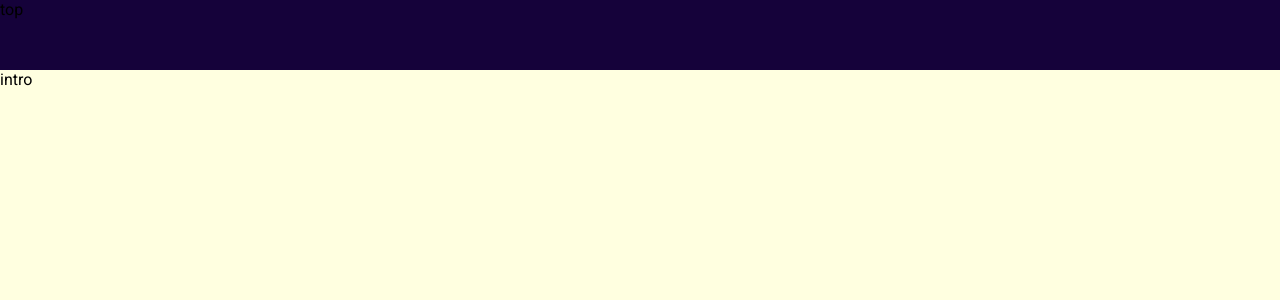
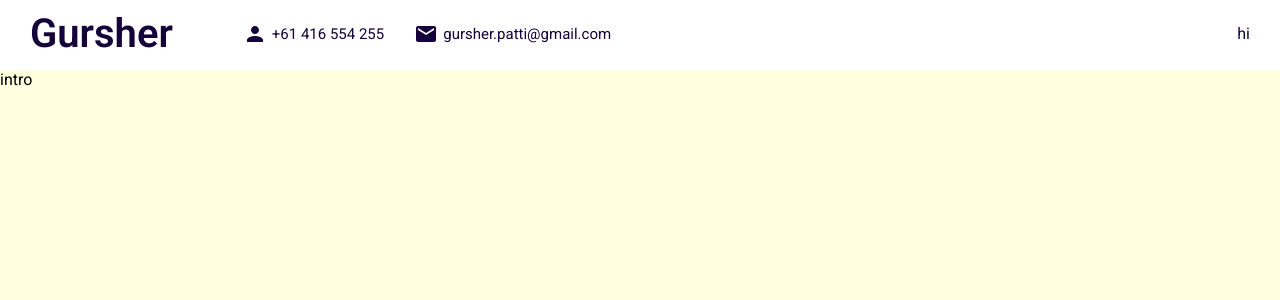
Before and after one commit to gurshersingh/gurshersingh1.github.io, a React (Create React App) app: page / in a window 1280 px wide. Shown: the top 300 px of the page. Built offline with nearby package versions, Linux system fonts and the light colour scheme.

Commit message:
left top bar

```diff
--- a/package.json
+++ b/package.json
@@ -3,6 +3,8 @@
   "version": "0.1.0",
   "private": true,
   "dependencies": {
+    "@material-ui/core": "^4.11.4",
+    "@material-ui/icons": "^4.11.2",
     "@testing-library/jest-dom": "^5.13.0",
     "@testing-library/react": "^11.2.7",
     "@testing-library/user-event": "^12.8.3",
--- a/public/index.html
+++ b/public/index.html
@@ -9,7 +9,7 @@
       name="description"
       content="Web site created using create-react-app"
     />
-    <link href="https://fonts.googleapis.com/css2?family=Roboto:ital,wght@0,100;0,300;0,400;0,700;0,900;1,100;1,400&display=swap" rel="stylesheet">
+    <link href="https://fonts.googleapis.com/css2?family=Roboto:ital,wght@0,100;0,300;0,400;0,500;0,600;0,700;0,900;1,100;1,400&display=swap" rel="stylesheet">
     <title>React Portfolio Site</title>
     <style>
       *{
--- a/src/app.scss
+++ b/src/app.scss
@@ -9,6 +9,7 @@
         top: 70px;
         scroll-snap-type: y mandatory;
         scrollbar-width: none;
+        scroll-behavior: smooth ;
         &::-webkit-scrollbar{
             display: none;
         }
--- a/src/componants/contact/Contact.jsx
+++ b/src/componants/contact/Contact.jsx
@@ -2,7 +2,7 @@ import  './contact.scss'
 
 export default function Contact() {
     return (
-        <div className = "contact">
+        <div className = "contact" id="contact">
             con
         </div>
     )
--- a/src/componants/intro/Intro.jsx
+++ b/src/componants/intro/Intro.jsx
@@ -2,7 +2,7 @@ import './intro.scss'
 
 export default function Intro() {
     return (
-        <div className="intro">
+        <div className="intro" id="intro">
             intro
         </div>
     )
--- a/src/componants/portfolio/Portfolio.jsx
+++ b/src/componants/portfolio/Portfolio.jsx
@@ -2,7 +2,7 @@ import './portfolio.scss'
 
 export default function portfolio() {
     return (
-        <div className="portfolio">
+        <div className="portfolio" id="portfolio">
             port
         </div>
     )
--- a/src/componants/testimonial/Testimonial.jsx
+++ b/src/componants/testimonial/Testimonial.jsx
@@ -2,7 +2,7 @@ import  './testimonial.scss'
 
 export default function Testomonial() {
     return (
-        <div className="testimonial">
+        <div className="testimonial" id="testimonial">
             test
         </div>
     )
--- a/src/componants/topbar/Topbar.jsx
+++ b/src/componants/topbar/Topbar.jsx
@@ -1,9 +1,27 @@
 import './topbar.scss'
-
+import {Person, Mail} from "@material-ui/icons"
 export default function Topbar() {
     return (
-        <div className="topbar">
-            top
+        <div className="topbar" id="topbar">
+            <div className="wrapper">
+                <div className="left">
+                    <a href="#intro" className="logo"> Gursher</a>
+
+
+                <div className="itemcontainer">
+                <Person className="icon"/>
+                <span> +61 416 554 255</span>
+                </div>
+
+                <div className="itemcontainer">
+                <Mail className="icon"/>
+                <span> gursher.patti@gmail.com</span>
+                </div>
+                </div>
+                <div className="right">
+                    hi
+                </div>
+            </div>
         </div>
     )
 }
--- a/src/componants/topbar/topbar.scss
+++ b/src/componants/topbar/topbar.scss
@@ -1,8 +1,46 @@
+@import './../../global.scss';
+
 .topbar{
-    background-color: #15023a;
+
     width: 100%;
     height: 70px;
+    background-color: white;
+    color:  $mainColor;
     position: fixed;
     top: 0;
     z-index: 2;
+
+    .wrapper{
+         padding: 10px 30px;
+         display: flex;
+         align-items: center;
+         justify-content: space-between;
+
+          .left{
+            display: flex;
+            align-items: center;
+            .logo{
+                font-size: 40px;
+                font-weight: 600;
+                text-decoration: none;
+                color: inherit;
+                margin-right: 40px;
+            }
+            .itemcontainer{
+                display: flex;
+                align-items: center;
+                margin-left: 30px;
+
+                .icon{
+                    font-style: 18px;
+                    margin-right: 5px;
+                }
+                    span{
+                        font-size: 15px;
+                        font-weight: 400;
+                    }
+
+            }
+          }
+     }
 }
--- a/src/componants/work/Work.jsx
+++ b/src/componants/work/Work.jsx
@@ -2,7 +2,7 @@ import  './work.scss'
 
 export default function Work() {
     return (
-        <div className="work">
+        <div className="work" id="work">
             work
         </div>
     )
--- /dev/null
+++ b/src/global.scss
@@ -0,0 +1 @@
+$mainColor: #15023a;
```
Also changed, not shown: 1 other file (tests, documents, lock files or other folders).
